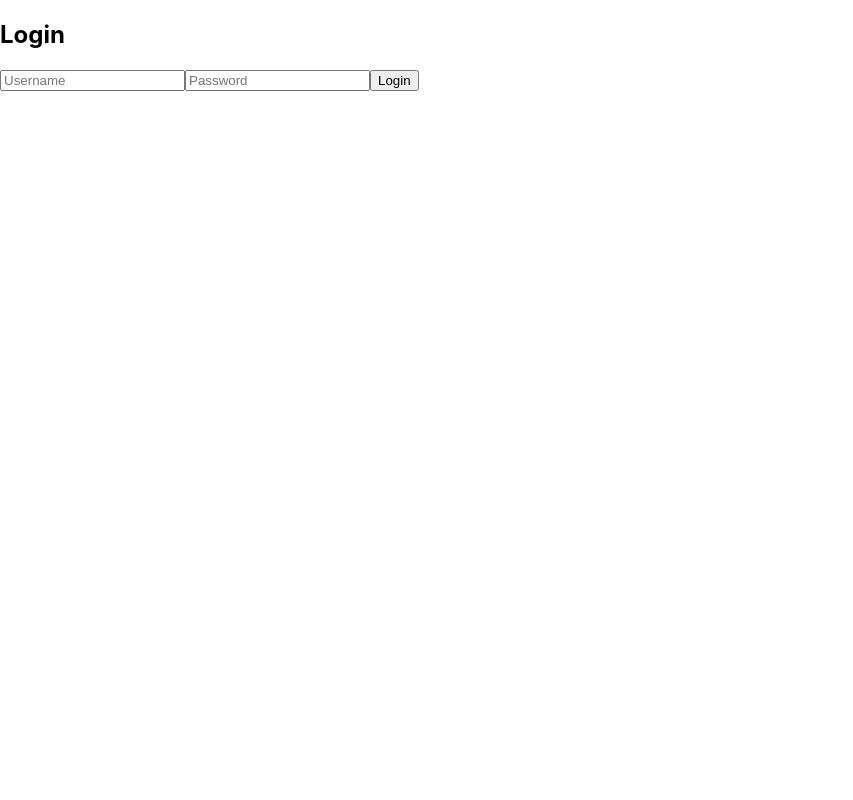
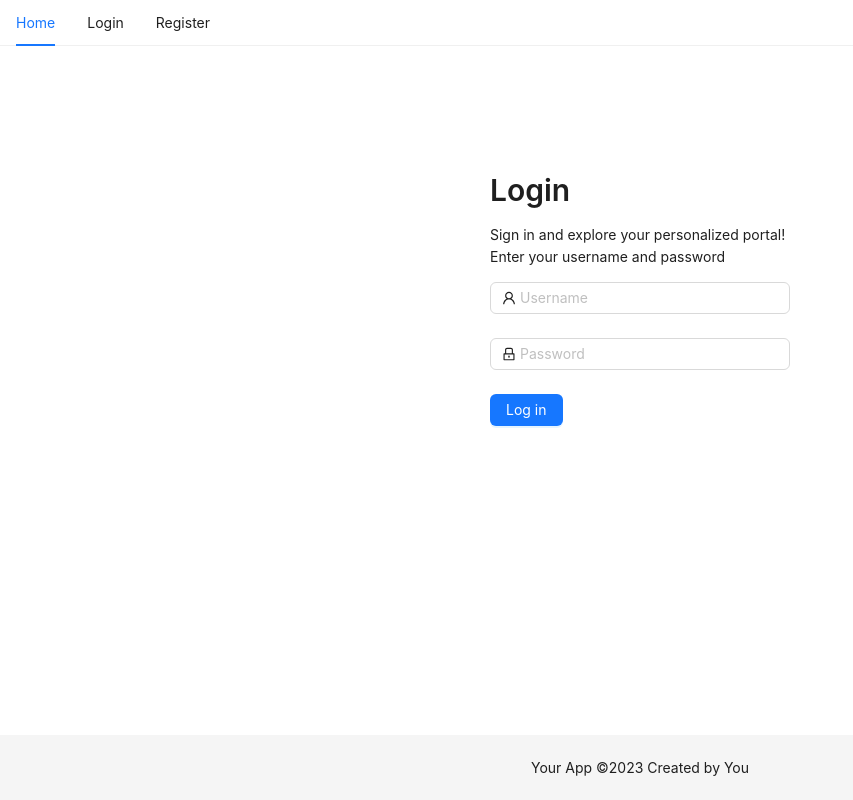
Before and after one commit to CHAUDHARYS1/student-portal, a React (Create React App) app: page /login in a window 1280 px wide. Shown: the whole page, without its empty margins (0-853 px from the left). Built offline with nearby package versions, Linux system fonts and the light colour scheme.

Commit message:
install and use Ant design components in Login.js, Header and Footer.js

```diff
--- a/package.json
+++ b/package.json
@@ -6,6 +6,7 @@
     "@testing-library/jest-dom": "^5.17.0",
     "@testing-library/react": "^13.4.0",
     "@testing-library/user-event": "^13.5.0",
+    "antd": "^5.12.5",
     "axios": "^1.6.2",
     "bcrypt": "^5.1.1",
     "body-parser": "^1.20.2",
--- a/src/App.css
+++ /dev/null
@@ -1,38 +0,0 @@
-.App {
-  text-align: center;
-}
-
-.App-logo {
-  height: 40vmin;
-  pointer-events: none;
-}
-
-@media (prefers-reduced-motion: no-preference) {
-  .App-logo {
-    animation: App-logo-spin infinite 20s linear;
-  }
-}
-
-.App-header {
-  background-color: #282c34;
-  min-height: 100vh;
-  display: flex;
-  flex-direction: column;
-  align-items: center;
-  justify-content: center;
-  font-size: calc(10px + 2vmin);
-  color: white;
-}
-
-.App-link {
-  color: #61dafb;
-}
-
-@keyframes App-logo-spin {
-  from {
-    transform: rotate(0deg);
-  }
-  to {
-    transform: rotate(360deg);
-  }
-}
--- a/src/App.js
+++ b/src/App.js
@@ -1,28 +1,40 @@
-import './App.css';
+// import './App.css';
 import React from 'react';
 import { BrowserRouter as Router, Route, Navigate, Routes } from 'react-router-dom';
 import { AuthProvider } from './authContext';
 
 import Login from './components/Login/Login';
 import Registration from './components/Registration/Registration';
-import ProtectedRoute from './ProtectedRoute';
+// import ProtectedRoute from './ProtectedRoute';
+import AppHeader from './components/Header/Header';
+import Dashboard from './components/Dashboard/Dashboard';
+import AppFooter from './components/Footer/Footer';
+import HomePage from './pages/HomePage'
 
-const Dashboard = () => {
-  return <h2>Dashboard</h2>;
-}
+
 
 const App = () => {
   return (
+    <div style={{ minHeight: '100vh', display: 'flex', flexDirection: 'column' }}>
+
     <AuthProvider>
+      <AppHeader />
+
       <Router>
         <Routes>
+          <Route path='/' Component={HomePage} element={<HomePage />}/>
           <Route path="/login" element={<Login />} />
           <Route path="/register" element={<Registration />} />
           {/* <ProtectedRoute path="/dashboard" element={<Dashboard />} /> */}
+          <Route path="/dashboard" element={<Dashboard />} />
           <Route path="/*" element={<Navigate to="/login" />} />
+
+
         </Routes>
       </Router>
+      <AppFooter />
     </AuthProvider>
+    </div>
   );
 }
 
--- a/src/authContext.js
+++ b/src/authContext.js
@@ -6,13 +6,13 @@ const AuthContext = createContext();
 const AuthProvider = ({ children }) => {
     const [currentUser, setCurrentUser] = useState(null);
 
-  const login = (userData) => {
-    setUser(userData);
-  };
+//   const login = (userData) => {
+//     setUser(userData);
+//   };
 
-  const logout = () => {
-    setUser(null);
-  };
+//   const logout = () => {
+//     setUser(null);
+//   };
 
   const value = {
     currentUser,
--- a/src/components/Dashboard/Dashboard.js
+++ b/src/components/Dashboard/Dashboard.js
@@ -0,0 +1,12 @@
+import React from 'react';
+import { DatePicker } from 'antd';
+import Title from 'antd/es/skeleton/Title';
+
+
+const Dashboard = () => {
+
+    <Title level={2}>Dashboard</Title>
+    return <DatePicker />;
+}
+
+export default Dashboard;
--- /dev/null
+++ b/src/components/Footer/Footer.js
@@ -0,0 +1,15 @@
+// Footer.js
+import React from 'react';
+import { Layout } from 'antd';
+
+const { Footer } = Layout;
+
+const AppFooter = () => {
+  return (
+    <Footer style={{ textAlign: 'center' }}>
+      Your App ©2023 Created by You
+    </Footer>
+  );
+};
+
+export default AppFooter;
--- a/src/components/Header/Header.js
+++ b/src/components/Header/Header.js
@@ -1,12 +1,25 @@
 // Header.js
+import './Header.css';
 import React from 'react';
+import { Link } from 'react-router-dom';
+import { Layout, Menu } from 'antd';
+const { Header } = Layout;
 
-const Header = () => {
+const AppHeader = () => {
   return (
-    <header>
-      <h1>Your App Name</h1>
-    </header>
+    <div id='header'>
+      <div className="logo" />
+      <Menu mode="horizontal" defaultSelectedKeys={['1']}>
+        <Menu.Item key="1">Home
+          {/* <Link to="/">Home</Link> */}
+        </Menu.Item>
+        <Menu.Item key="2">  Login
+          {/* <Link to="/">Login</Link> */}
+        </Menu.Item>
+        <Menu.Item key="3">Register</Menu.Item>
+      </Menu>
+    </div>
   );
 };
 
-export default Header;
+export default AppHeader;
--- a/src/components/Login/Login.js
+++ b/src/components/Login/Login.js
@@ -1,6 +1,11 @@
 import React, { useState } from 'react';
+import { Form, Input, Button } from 'antd';
+import { Typography } from 'antd';
+
+import { UserOutlined, LockOutlined } from '@ant-design/icons';
 import { useAuth } from '../../authContext';
 import authService from '../../authService';
+const { Title, Paragraph } = Typography;
 
 const Login = () => {
 
@@ -20,14 +25,54 @@ const Login = () => {
   };
 
   return (
-    <div>
-      <h2>Login</h2>
-      <input type="text" placeholder="Username" value={username} onChange={(e) => setUsername(e.target.value)} />
-      <input type="password" placeholder="Password" value={password} onChange={(e) => setPassword(e.target.value)} />
-      <button onClick={handleLogin}>Login</button>
+    // <div>
+    //   <h2>Login</h2>
+    //   <input type="text" placeholder="Username" value={username} onChange={(e) => setUsername(e.target.value)} />
+    //   <input type="password" placeholder="Password" value={password} onChange={(e) => setPassword(e.target.value)} />
+    //   <button onClick={handleLogin}>Login</button>
+    // </div>
+    <div style={{ maxWidth: '300px', margin: 'auto', marginTop: '100px' }}>
+    <Title level={2}>Login</Title>
+    <Paragraph>Sign in and explore your personalized portal! Enter your username and password</Paragraph>
+
+      <Form
+        name="normal_login"
+        className="login-form"
+        initialValues={{ remember: true }}
+      >
+        <Form.Item
+          name="username"
+          rules={[{ required: true, message: 'Please input your Username!' }]}
+        >
+          <Input
+            prefix={<UserOutlined className="site-form-item-icon" />}
+            placeholder="Username"
+            value={username} onChange={(e) => setUsername(e.target.value)}
+          />
+        </Form.Item>
+        <Form.Item
+          name="password"
+          rules={[{ required: true, message: 'Please input your Password!' }]}
+        >
+          <Input
+            prefix={<LockOutlined className="site-form-item-icon" />}
+            type="password"
+            placeholder="Password"
+            value={password} onChange={(e) => setPassword(e.target.value)}
+          />
+        </Form.Item>
+
+
+        <Form.Item>
+          <Button type="primary" htmlType="submit" className="login-form-button" onClick={handleLogin}>
+            Log in
+          </Button>
+        </Form.Item>
+      </Form>
     </div>
-  )
 
-}
+
+  );
+};
 
 export default Login;
```
Also changed, not shown: src/components/Header/Header.css (added), 1 other file (tests, documents, lock files or other folders).
